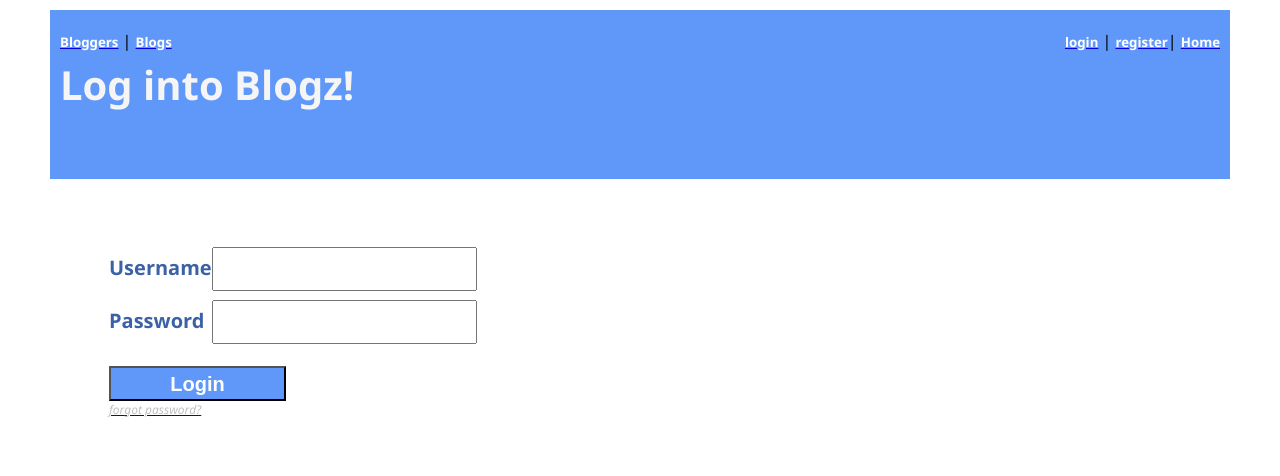
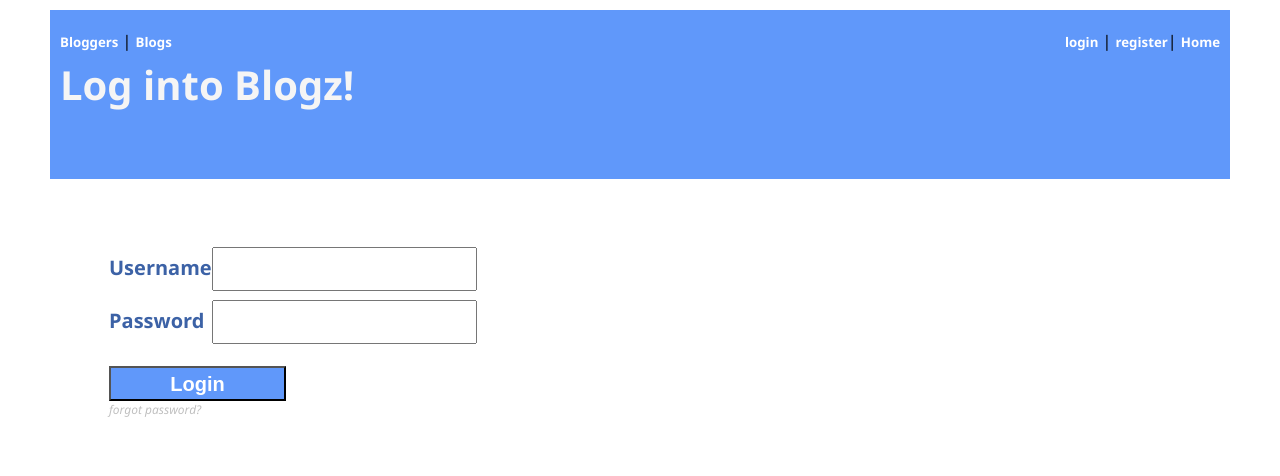
Before and after one commit to jmartin1000/blogz, a Flask app: page /login in a window 1280 px wide. Shown: the top 476 px of the page. Run offline with Flask 2, Linux system fonts and the light colour scheme.

Commit message:
clean up heder visually

```diff
--- a/app.py
+++ b/app.py
@@ -5,6 +5,7 @@ from flask_sqlalchemy import SQLAlchemy
 
 
 app = Flask(__name__)
+
 app.config['DEBUG'] = True
 # app.config['SQLALCHEMY_DATABASE_URI'] = 'mysql+pymysql://user-name:user-pswd@localhost:8889/db_name'
 app.config['SQLALCHEMY_DATABASE_URI'] = 'mysql+pymysql://blogz:blogz@localhost:8889/blogz'
--- a/main.py
+++ b/main.py
@@ -126,7 +126,6 @@ def requestpswd():
         user.pw_hash = temp_hashed
         db.session.add(user)
         db.session.commit()
-        flash('pretend like this is being sent in an email', 'success')
         return render_template('new-pswd.html', header_title='Temporary Password Request', username=username, email=email, temp=temp, temp_hashed=temp_hashed)
 
 
--- a/templates/base.html
+++ b/templates/base.html
@@ -18,16 +18,16 @@
 
 <header>
     <div style="float: left">
-        <a href="/"><h5>Bloggers</h5></a> | <a href="/blog"><h5>Blogs</h5></a>
+        <a style="text-decoration: none;" href="/"><h5>Bloggers</h5></a> | <a style="text-decoration: none;" href="/blog"><h5>Blogs</h5></a>
     </div>
     <div style='float: right'>
         {% if 'username' in session %}
         <ul>
-          <li><h5>Welcome, {{ session['username'] }}!</h5> | <a href="/logout"><h5>log out</h5></a></li>
-          <li><a href="/newpost"><h5>new blog</h5></a> | <a href="/editprofile"><h5>edit profile</h5></a></li>
+          <li><h5>Welcome, {{ session['username'] }}!</h5> | <a style="text-decoration: none;" href="/logout"><h5>log out</h5></a></li>
+          <li><a style="text-decoration: none;" href="/newpost"><h5>new blog</h5></a> | <a style="text-decoration: none;" href="/editprofile"><h5>edit profile</h5></a></li>
         </ul>
         {% else %}
-          <a href="/login"><h5>login</h5></a> | <a href="/signup"><h5>register</h5></a>| <a href="/"><h5>Home</h5></a>
+          <a style="text-decoration: none;" href="/login"><h5>login</h5></a> | <a style="text-decoration: none;" href="/signup"><h5>register</h5></a>| <a style="text-decoration: none;" href="/"><h5>Home</h5></a>
         {% endif %}
       </div>
         <h1>{{ header_title }}</h1>
--- a/templates/login.html
+++ b/templates/login.html
@@ -18,6 +18,6 @@
     </table>
     <br>
     <input class="submit-button" type="submit" value="Login">
-    <a href="/requestpswd"><div style="font-size: 12px; color: silver; font-style:italic">forgot password?</div></a>
+    <a style="text-decoration: none;" href="/requestpswd"><div style="font-size: 12px; color: silver; font-style:italic">forgot password?</div></a>
 </form>
 {% endblock %}
```
Also changed, not shown: static/styles/base.css (line endings or trailing spaces).
